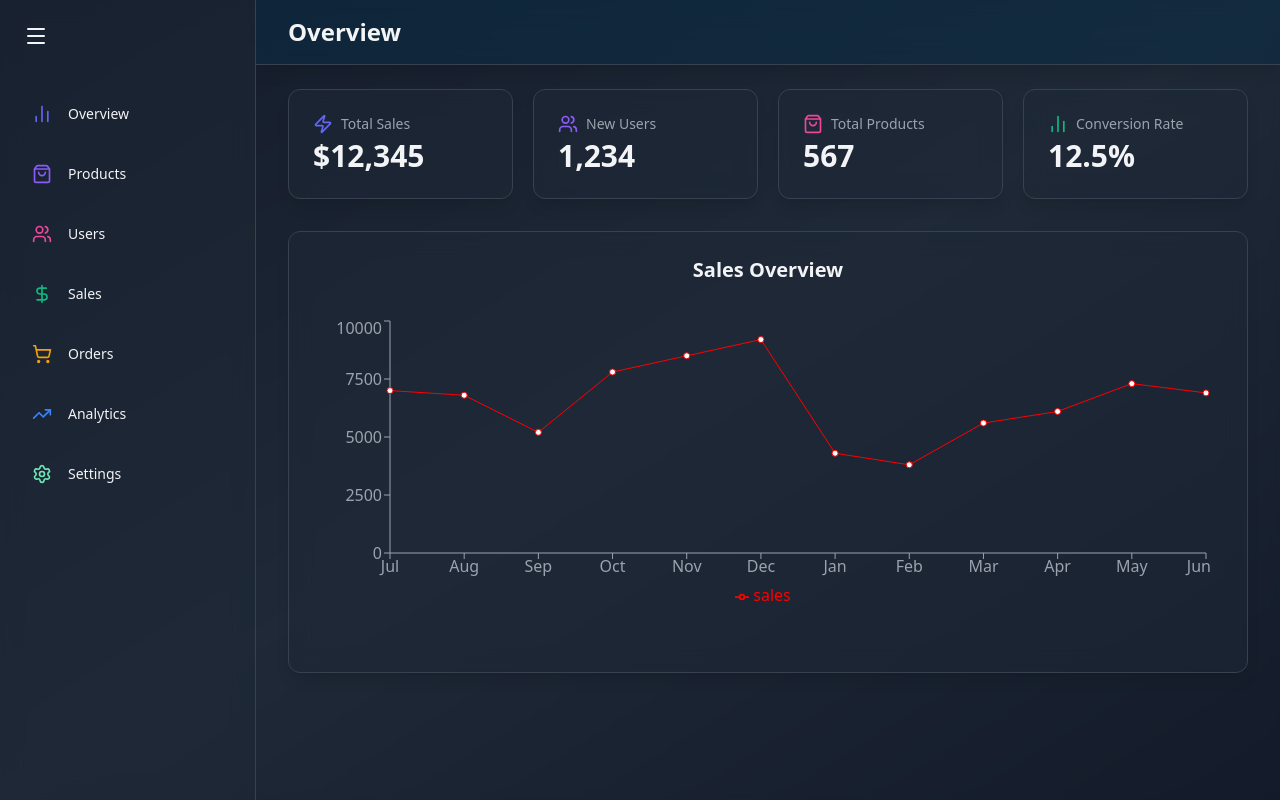
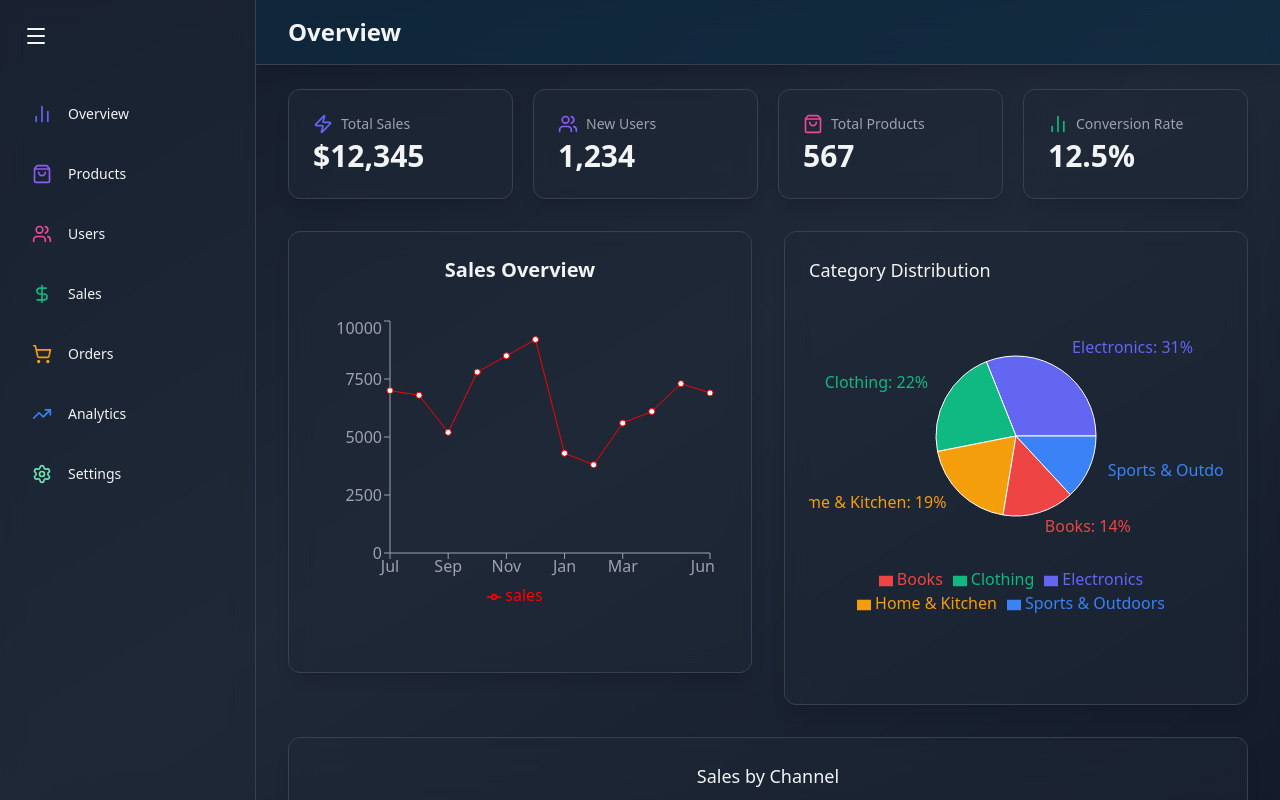
Before and after one commit to Monametsi-s/admin-dashboard, a React (Vite) app: page / in a window 1280 px wide. Built offline with nearby package versions, Linux system fonts and the light colour scheme.

Commit message:
feat: Adjust chart layout and add sales channel chart to Overview page

```diff
--- a/src/pages/OverviewPage.tsx
+++ b/src/pages/OverviewPage.tsx
@@ -11,13 +11,13 @@ const OverviewPage = () => {
     <div className='flex-1 overflow-auto relative z-10'>
       <Header title='Overview' />
 
-      <main className="flex-1 overflow-auto py-6 px-4 lg:px-8">
+      <main className='max-w-7xl mx-auto py-6 px-4 lg:px-8'>
         {/* STATS */}
         <motion.div className="grid grid-cols-1 gap-5 sm:grid-cols-2 lg:grid-cols-4 mb-8"
-          initial={{ opacity: 0, y: 20}}
-          animate={{ opacity: 1, y: 0}}
+          initial={{ opacity: 0, y: 20 }}
+          animate={{ opacity: 1, y: 0 }}
           transition={{ duration: 1 }}
-          >
+        >
 
           <StatCard name="Total Sales" icon={Zap} value="$12,345" color="#6366F1" />
           <StatCard name="New Users" icon={Users} value="1,234" color="#8B5CF6" />
@@ -26,7 +26,12 @@ const OverviewPage = () => {
         </motion.div>
 
         {/* CHARTS */}
+        <div className="grid grid-cols-1 lg:grid-cols-2 place-items-stretch gap-8">
         <SalesOverviewChart />
+        <CategoryDistributionChart />
+        <SalesChannelChart />
+        </div>
+
 
 
       </main>
```
